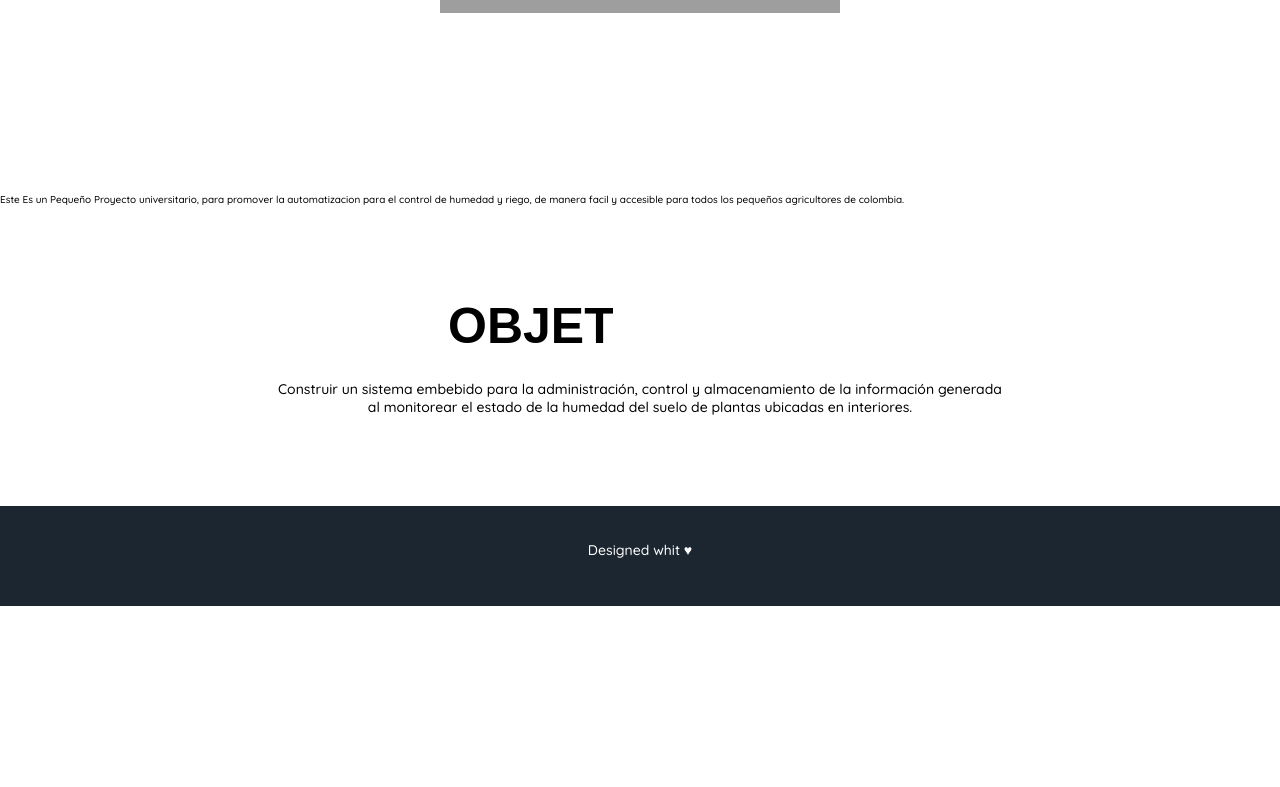
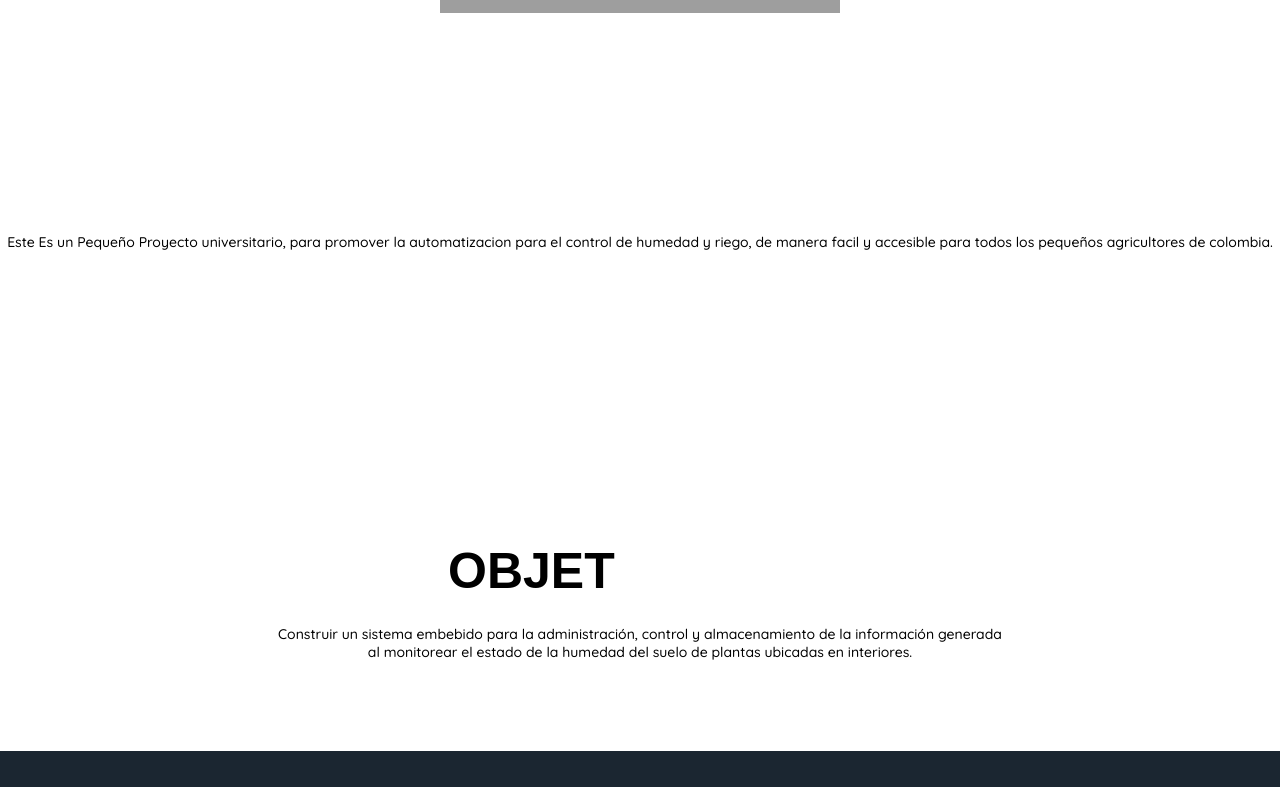
Before and after one commit to Anderxd14/Plantas, a React app: page / in a window 1280 px wide. Shown: the part 818-1605 px from the top of the page. Before the commit the page ends 1424 px from the top, so only its background shows below. Built offline with nearby package versions, Linux system fonts and the light colour scheme; grey boxes are pictures that could not be loaded.

Commit message:
centrado parrafo clase slidesp

```diff
--- a/src/components/Header.jsx
+++ b/src/components/Header.jsx
@@ -22,12 +22,12 @@ const Header = () => {
                     <img src="https://i.pinimg.com/564x/67/a5/30/67a5308ca8e67dea84d833728276c84d.jpg" alt="" class="slide-image" />
                 </div>
 
-
             </div>
 
-             <p>Este Es un Pequeño Proyecto universitario, para promover la automatizacion para el control de humedad y riego,
-                de manera facil y accesible para todos los pequeños agricultores de colombia.</p>
-
+            <div className="slidesp">
+            <p>Este Es un Pequeño Proyecto universitario, para promover la automatizacion para el control de humedad y riego,
+            de manera facil y accesible para todos los pequeños agricultores de colombia.</p>
+            </div>
 
         </div>
 
--- a/src/styles/header.scss
+++ b/src/styles/header.scss
@@ -29,7 +29,7 @@ header{
       text-align: center;
       align-self: center;
   }
-  /* hasta la clase 9 */
+
 
   .hedear-title-container h1 {
      font-size: 2.4rem;
--- a/src/styles/style.scss
+++ b/src/styles/style.scss
@@ -4,6 +4,7 @@
 .slides {
   display: flex;
   justify-content: center;
+  justify-items: center;
   margin-top: 60px;
   position: relative;
   background: rgb(228, 228, 228);
@@ -51,6 +52,8 @@
   width: 200px;
   height: 200px;
   object-fit: cover;
+  top:1px;
+  left: 5px;
 }
 
 @keyframes cycle {
@@ -77,3 +80,20 @@
   }
 }
 */
+
+.slidesp {
+
+  min-width: 288px;
+  max-width: 100%;
+  height: 218px;
+  margin-top: 40px;
+  text-align: center;
+}
+
+.slidesp p{
+    margin-bottom: 25px;
+    font-size: 1.4rem;
+    font-weight: 500;
+    line-height: 1.8rem;
+    color: var(--soft-oragen);
+  }
```
